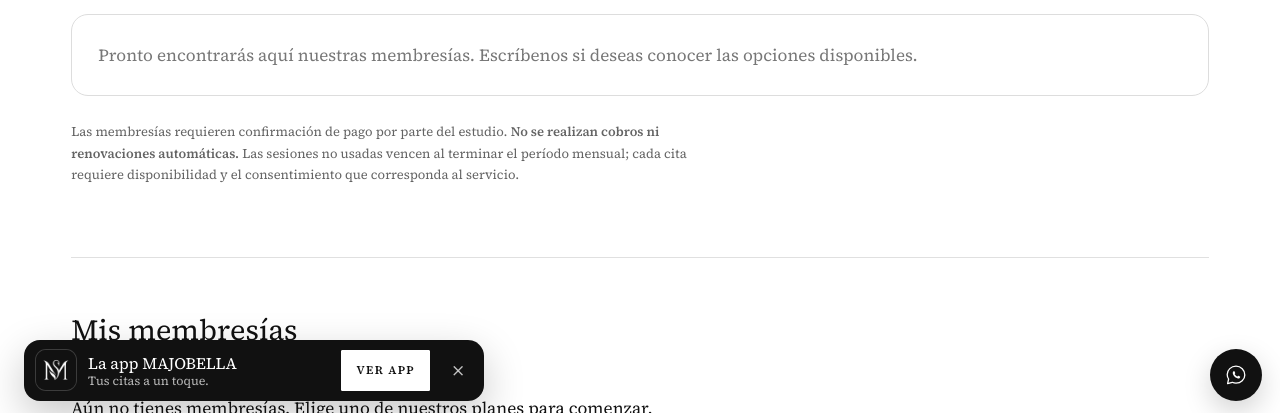
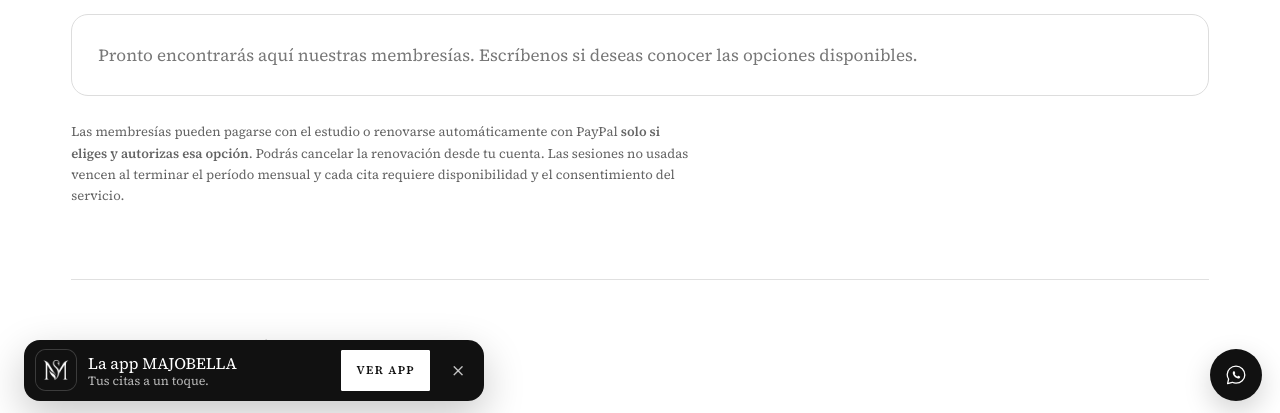
Before and after one commit to AnthonyHenriquezLuciano/Majo_Bella, a website: page regalos.html in a window 1280 px wide. Shown: the part 375-788 px from the top of the page. Drawn offline with nearby package versions, Linux system fonts and the light colour scheme; no server answers; a web font is replaced by a local one.

Commit message:
fix(copy): aclarar consentimiento y renovaciones opcionales PayPal

```diff
--- a/regalos.html
+++ b/regalos.html
@@ -171,7 +171,7 @@
       <div class="section-head"><div><p class="label">MAJOBELLA · MEMBRESÍAS</p><h2 class="display">Belleza que te acompaña cada mes</h2></div>
         <div class="section-head-side"><p>Planes de sesiones mensuales para disfrutar tus tratamientos favoritos. Solicítalos en línea y activa tus beneficios con nuestro equipo.</p></div></div>
       <div class="mb-public-grid" id="mb-public-list"></div>
-      <p class="mb-public-terms">Las membresías requieren confirmación de pago por parte del estudio. <strong>No se realizan cobros ni renovaciones automáticas.</strong> Las sesiones no usadas vencen al terminar el período mensual; cada cita requiere disponibilidad y el consentimiento que corresponda al servicio.</p>
+      <p class="mb-public-terms">Las membresías pueden pagarse con el estudio o renovarse automáticamente con PayPal <strong>solo si eliges y autorizas esa opción</strong>. Podrás cancelar la renovación desde tu cuenta. Las sesiones no usadas vencen al terminar el período mensual y cada cita requiere disponibilidad y el consentimiento del servicio.</p>
       <p class="mb-public-msg" id="mb-public-msg" role="status" aria-live="polite"></p>
       <div class="mb-public-account"><h3>Mis membresías</h3><div id="mb-mine"><p>Inicia sesión para consultar tus planes.</p></div>
         <button type="button" class="btn btn-ghost" data-open-auth>Iniciar sesión</button></div>
```
